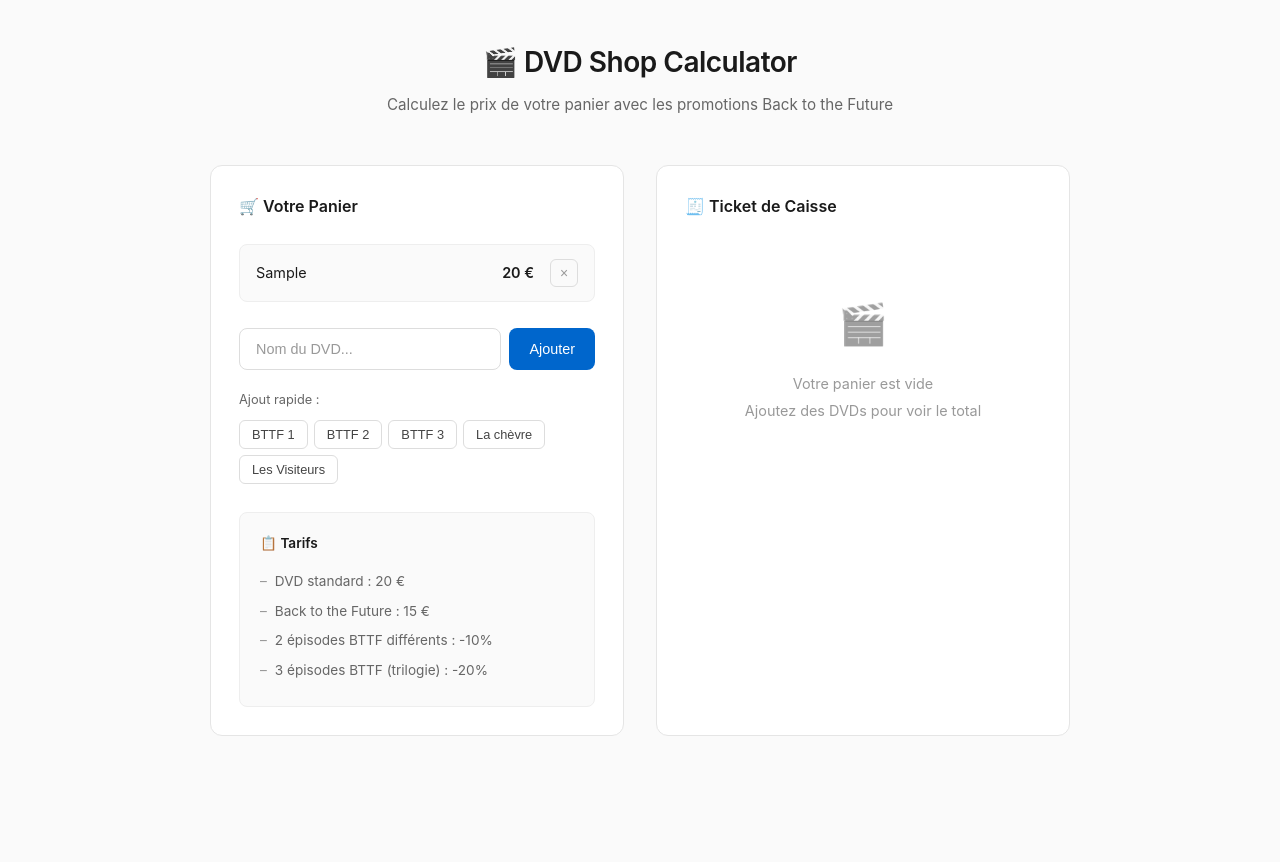
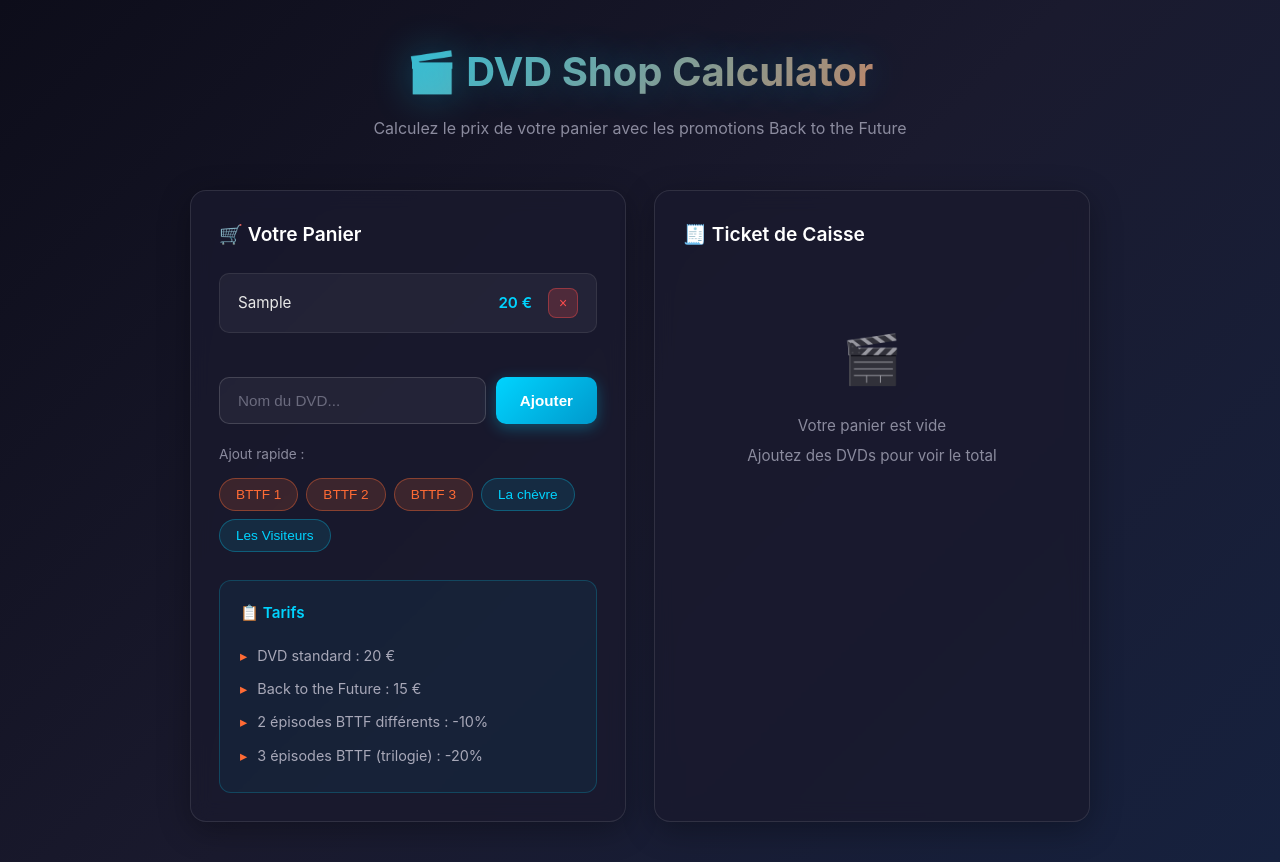
Before and after one commit to SanouAlexandre/dvdShopCalculator, a website: page src/public/index.html in a window 1280 px wide. Both pictures are taken after typing "Sample" into the empty fields and a click on the button "Ajouter". Before the commit the page ends 800 px from the top, so only its background shows below. Drawn offline with Linux system fonts and the light colour scheme; no server answers.

Commit message:
fix_page_color

```diff
--- a/src/public/index.html
+++ b/src/public/index.html
@@ -13,15 +13,15 @@
 
         body {
             font-family: -apple-system, BlinkMacSystemFont, 'Segoe UI', Roboto, sans-serif;
-            background: #fafafa;
+            background: linear-gradient(135deg, #0d0d1a 0%, #1a1a2e 50%, #16213e 100%);
             min-height: 100vh;
-            color: #1a1a1a;
+            color: #e8e8e8;
             padding: 40px 20px;
             line-height: 1.6;
         }
 
         .container {
-            max-width: 860px;
+            max-width: 900px;
             margin: 0 auto;
         }
 
@@ -31,95 +31,112 @@
         }
 
         header h1 {
-            font-size: 1.75rem;
-            font-weight: 600;
-            letter-spacing: -0.5px;
-            margin-bottom: 8px;
+            font-size: 2.5rem;
+            font-weight: 700;
+            background: linear-gradient(135deg, #00d4ff, #ff6b35);
+            -webkit-background-clip: text;
+            -webkit-text-fill-color: transparent;
+            background-clip: text;
+            margin-bottom: 12px;
+            text-shadow: 0 0 40px rgba(0, 212, 255, 0.3);
         }
 
         header p {
-            color: #666;
-            font-size: 0.95rem;
+            color: #8b8b9e;
+            font-size: 1rem;
         }
 
         .main-content {
             display: grid;
             grid-template-columns: 1fr 1fr;
-            gap: 32px;
+            gap: 28px;
         }
 
         @media (max-width: 768px) {
             .main-content {
                 grid-template-columns: 1fr;
             }
+            header h1 {
+                font-size: 1.8rem;
+            }
         }
 
         .card {
-            background: #fff;
-            border: 1px solid #e5e5e5;
-            border-radius: 12px;
+            background: rgba(26, 26, 46, 0.8);
+            border: 1px solid rgba(255, 255, 255, 0.1);
+            border-radius: 16px;
             padding: 28px;
+            backdrop-filter: blur(10px);
+            box-shadow: 0 8px 32px rgba(0, 0, 0, 0.3);
         }
 
         .card h2 {
             margin-bottom: 24px;
-            font-size: 1rem;
+            font-size: 1.2rem;
             font-weight: 600;
-            color: #1a1a1a;
+            color: #ffffff;
             display: flex;
             align-items: center;
-            gap: 8px;
+            gap: 10px;
         }
 
         .movie-list {
             margin-bottom: 24px;
-            min-height: 60px;
+            min-height: 80px;
         }
 
         .movie-item {
             display: flex;
             justify-content: space-between;
             align-items: center;
-            padding: 14px 16px;
-            background: #fafafa;
-            border-radius: 8px;
-            margin-bottom: 8px;
-            border: 1px solid #eee;
+            padding: 14px 18px;
+            background: rgba(255, 255, 255, 0.05);
+            border-radius: 10px;
+            margin-bottom: 10px;
+            border: 1px solid rgba(255, 255, 255, 0.08);
+            transition: all 0.2s ease;
+        }
+
+        .movie-item:hover {
+            background: rgba(255, 255, 255, 0.08);
+            transform: translateX(4px);
         }
 
         .movie-item.bttf {
-            border-left: 3px solid #0066cc;
-            background: #f0f7ff;
+            border-left: 3px solid #ff6b35;
+            background: rgba(255, 107, 53, 0.1);
         }
 
         .movie-item .title {
             flex: 1;
-            font-size: 0.9rem;
+            font-size: 0.95rem;
+            color: #e8e8e8;
         }
 
         .movie-item .price {
-            color: #1a1a1a;
+            color: #00d4ff;
             font-weight: 600;
             margin-right: 16px;
-            font-size: 0.9rem;
+            font-size: 0.95rem;
         }
 
         .movie-item button {
-            background: transparent;
-            border: 1px solid #ddd;
-            color: #999;
-            width: 28px;
-            height: 28px;
-            border-radius: 6px;
+            background: rgba(255, 77, 77, 0.2);
+            border: 1px solid rgba(255, 77, 77, 0.4);
+            color: #ff4d4d;
+            width: 30px;
+            height: 30px;
+            border-radius: 8px;
             cursor: pointer;
             font-size: 14px;
-            transition: all 0.15s;
+            transition: all 0.2s ease;
         }
 
         .movie-item button:hover {
-            background: #ff4444;
-            border-color: #ff4444;
+            background: #ff4d4d;
+            border-color: #ff4d4d;
             color: white;
+            transform: scale(1.1);
         }
 
         .add-section {
@@ -128,54 +145,58 @@
 
         .input-group {
             display: flex;
-            gap: 8px;
+            gap: 10px;
         }
 
         input[type="text"] {
             flex: 1;
-            padding: 12px 16px;
-            border: 1px solid #ddd;
-            border-radius: 8px;
-            background: #fff;
-            color: #1a1a1a;
-            font-size: 0.9rem;
+            padding: 14px 18px;
+            border: 1px solid rgba(255, 255, 255, 0.15);
+            border-radius: 10px;
+            background: rgba(255, 255, 255, 0.05);
+            color: #ffffff;
+            font-size: 0.95rem;
+            transition: all 0.2s ease;
         }
 
         input[type="text"]::placeholder {
-            color: #999;
+            color: #6b6b7e;
         }
 
         input[type="text"]:focus {
             outline: none;
-            border-color: #0066cc;
+            border-color: #00d4ff;
+            box-shadow: 0 0 20px rgba(0, 212, 255, 0.2);
         }
 
         .btn {
-            padding: 12px 20px;
+            padding: 14px 24px;
             border: none;
-            border-radius: 8px;
-            font-size: 0.9rem;
-            font-weight: 500;
+            border-radius: 10px;
+            font-size: 0.95rem;
+            font-weight: 600;
             cursor: pointer;
-            transition: all 0.15s;
+            transition: all 0.2s ease;
         }
 
         .btn-primary {
-            background: #0066cc;
+            background: linear-gradient(135deg, #00d4ff, #0099cc);
             color: white;
+            box-shadow: 0 4px 15px rgba(0, 212, 255, 0.3);
         }
 
         .btn-primary:hover {
-            background: #0052a3;
+            transform: translateY(-2px);
+            box-shadow: 0 6px 20px rgba(0, 212, 255, 0.4);
         }
 
         .btn-success {
-            background: #0066cc;
+            background: linear-gradient(135deg, #00cc88, #00aa66);
             color: white;
         }
 
         .btn-success:hover {
-            background: #0052a3;
+            transform: translateY(-2px);
         }
 
         .quick-add {
@@ -183,66 +204,66 @@
         }
 
         .quick-add p {
-            font-size: 0.8rem;
-            color: #666;
-            margin-bottom: 10px;
+            font-size: 0.85rem;
+            color: #8b8b9e;
+            margin-bottom: 12px;
         }
 
         .quick-buttons {
             display: flex;
             flex-wrap: wrap;
-            gap: 6px;
+            gap: 8px;
         }
 
         .quick-btn {
-            padding: 6px 12px;
-            background: #fff;
-            border: 1px solid #ddd;
-            border-radius: 6px;
-            color: #444;
-            font-size: 0.8rem;
+            padding: 8px 16px;
+            background: rgba(255, 107, 53, 0.15);
+            border: 1px solid rgba(255, 107, 53, 0.4);
+            border-radius: 20px;
+            color: #ff6b35;
+            font-size: 0.85rem;
             cursor: pointer;
-            transition: all 0.15s;
+            transition: all 0.2s ease;
         }
 
         .quick-btn:hover {
-            background: #0066cc;
-            border-color: #0066cc;
+            background: #ff6b35;
             color: white;
+            transform: scale(1.05);
         }
 
         .quick-btn.standard {
-            background: #fff;
-            border-color: #ddd;
-            color: #444;
+            background: rgba(0, 212, 255, 0.1);
+            border-color: rgba(0, 212, 255, 0.3);
+            color: #00d4ff;
         }
 
         .quick-btn.standard:hover {
-            background: #0066cc;
-            border-color: #0066cc;
-            color: white;
+            background: #00d4ff;
+            color: #0d0d1a;
         }
 
         /* Receipt */
         .receipt {
-            background: #fafafa;
-            color: #1a1a1a;
-            border-radius: 8px;
+            background: linear-gradient(180deg, #ffffff 0%, #f8f9fa 100%);
+            color: #1a1a2e;
+            border-radius: 12px;
             padding: 24px;
-            border: 1px solid #eee;
+            font-family: 'Courier New', monospace;
+            box-shadow: inset 0 2px 4px rgba(0, 0, 0, 0.1);
         }
 
         .receipt-header {
             text-align: center;
-            border-bottom: 1px solid #e5e5e5;
+            border-bottom: 2px dashed #ccc;
             padding-bottom: 16px;
             margin-bottom: 16px;
         }
 
         .receipt-header h3 {
-            color: #1a1a1a;
-            font-size: 0.95rem;
-            font-weight: 600;
+            color: #1a1a2e;
+            font-size: 1rem;
+            font-weight: 700;
         }
 
         .receipt-items {
@@ -253,57 +274,60 @@
             display: flex;
             justify-content: space-between;
             padding: 6px 0;
-            font-size: 0.85rem;
+            font-size: 0.9rem;
+            color: #333;
         }
 
         .receipt-line.discount {
-            color: #0066cc;
+            color: #ff6b35;
+            font-weight: 600;
         }
 
         .receipt-divider {
-            border-top: 1px solid #e5e5e5;
+            border-top: 1px dashed #ccc;
             margin: 12px 0;
         }
 
         .receipt-total {
             display: flex;
             justify-content: space-between;
-            font-size: 1.1rem;
-            font-weight: 600;
+            font-size: 1.2rem;
+            font-weight: 700;
             padding-top: 12px;
-            border-top: 2px solid #1a1a1a;
+            border-top: 2px solid #1a1a2e;
+            color: #1a1a2e;
         }
 
         .empty-cart {
             text-align: center;
             padding: 48px 24px;
-            color: #999;
+            color: #8b8b9e;
         }
 
         .empty-cart .icon {
-            font-size: 40px;
+            font-size: 48px;
             margin-bottom: 16px;
-            opacity: 0.5;
+            opacity: 0.6;
         }
 
         .empty-cart p {
-            font-size: 0.9rem;
-            margin-bottom: 4px;
+            font-size: 0.95rem;
+            margin-bottom: 6px;
         }
 
         .pricing-info {
             margin-top: 28px;
             padding: 20px;
-            background: #fafafa;
-            border: 1px solid #eee;
-            border-radius: 8px;
-            font-size: 0.85rem;
+            background: rgba(0, 212, 255, 0.05);
+            border: 1px solid rgba(0, 212, 255, 0.2);
+            border-radius: 12px;
+            font-size: 0.9rem;
         }
 
         .pricing-info h4 {
-            margin-bottom: 12px;
-            color: #1a1a1a;
-            font-size: 0.85rem;
+            margin-bottom: 14px;
+            color: #00d4ff;
+            font-size: 0.95rem;
             font-weight: 600;
         }
 
@@ -312,14 +336,14 @@
         }
 
         .pricing-info li {
-            padding: 4px 0;
-            color: #666;
+            padding: 5px 0;
+            color: #a8a8b8;
         }
 
         .pricing-info li::before {
-            content: "–";
-            color: #999;
-            margin-right: 8px;
+            content: "▸";
+            color: #ff6b35;
+            margin-right: 10px;
         }
     </style>
 </head>
--- a/src/server.ts
+++ b/src/server.ts
@@ -71,7 +71,7 @@ app.use((_req: Request, res: Response, next: NextFunction) => {
   // Content Security Policy with upgrade-insecure-requests and frame-ancestors
   res.setHeader(
     'Content-Security-Policy',
-    "default-src 'self'; script-src 'self'; style-src 'self'; frame-ancestors 'none'; upgrade-insecure-requests"
+    "default-src 'self'; script-src 'self'; style-src 'self' 'unsafe-inline'; frame-ancestors 'none'; upgrade-insecure-requests"
   );
   // Prevent MIME type sniffing
   res.setHeader('X-Content-Type-Options', 'nosniff');
```
Also changed, not shown: public/index.html (+128 -104 lines).
